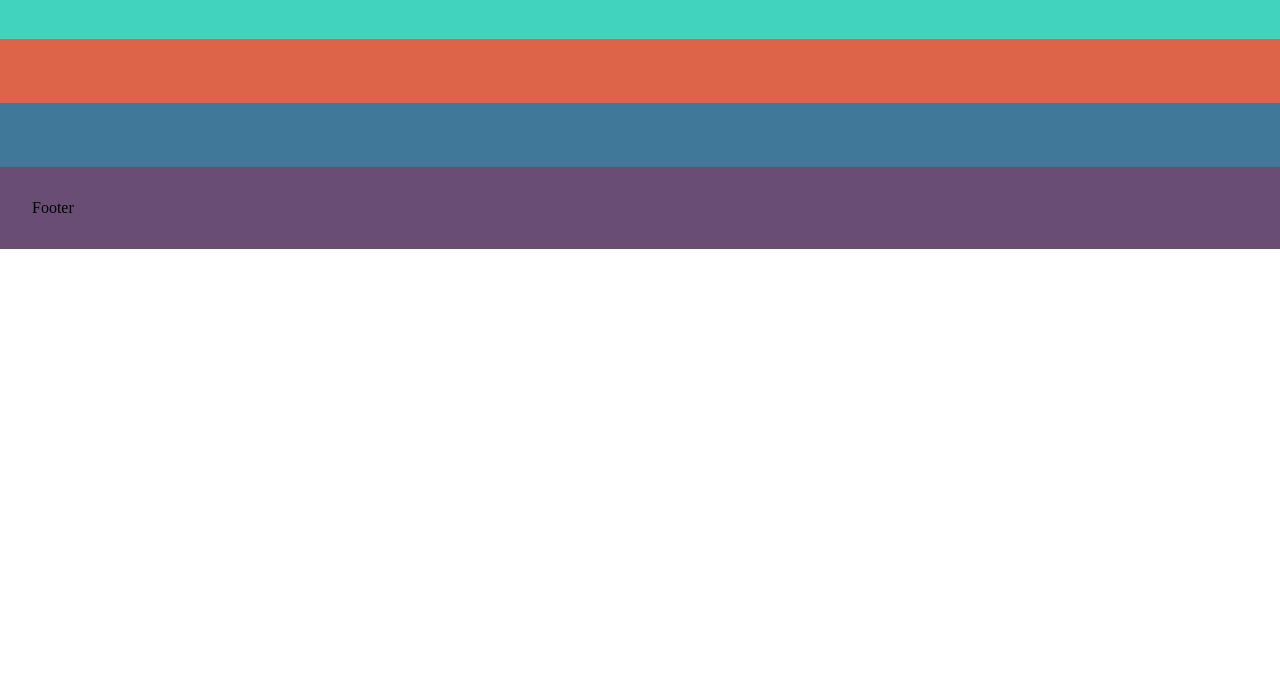
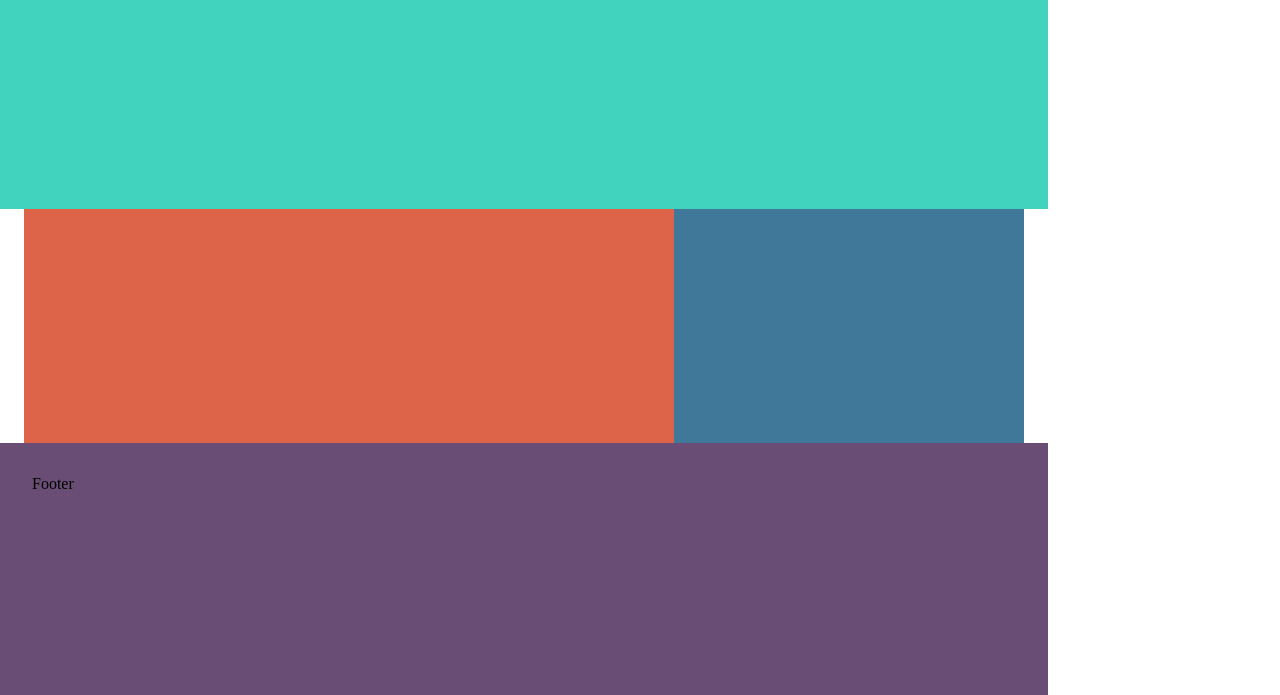
Before and after one commit to biasedzeus/responsive-design, a plain HTML site: page Grid-Areas/index.html in a window 1280 px wide. Shown: the part 105-800 px from the top of the page. Drawn offline with Linux system fonts and the light colour scheme.

Commit message:
using grid-template-columns

```diff
--- a/Grid-Areas/style.css
+++ b/Grid-Areas/style.css
@@ -18,3 +18,31 @@ header { background: #41D3BD; }
 .main-content { background: #DE6449;}
 .sidebar { background: #407899;}
 footer { background: #694D75;}
+
+
+
+/* Starts from herer */
+
+body{
+    display: grid;
+    grid-template-columns:
+    1.5em minmax(400px,650px)
+    minmax(200px,350px) 1.5em
+    ;
+    /* grid-template-areas:
+    'header header header header'
+    '.... main side ....'
+    'footer footer footer footer'
+
+    ; */
+}
+
+header,footer{
+    grid-column: 1/ 5;
+}
+.main-content{
+    grid-column: 2/3;
+}
+.sidebar{
+    grid-column: 3/4;
+}
```
